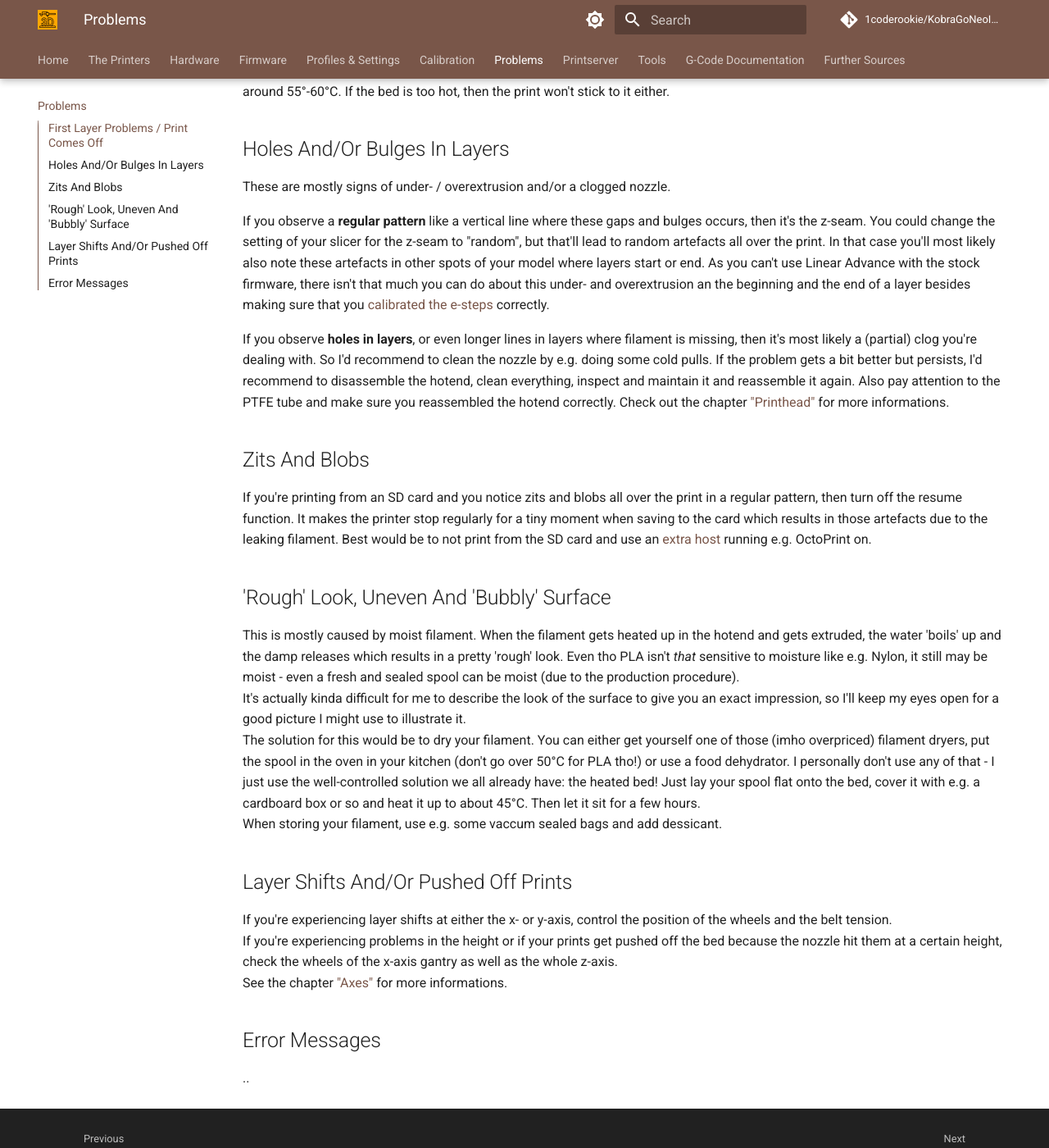
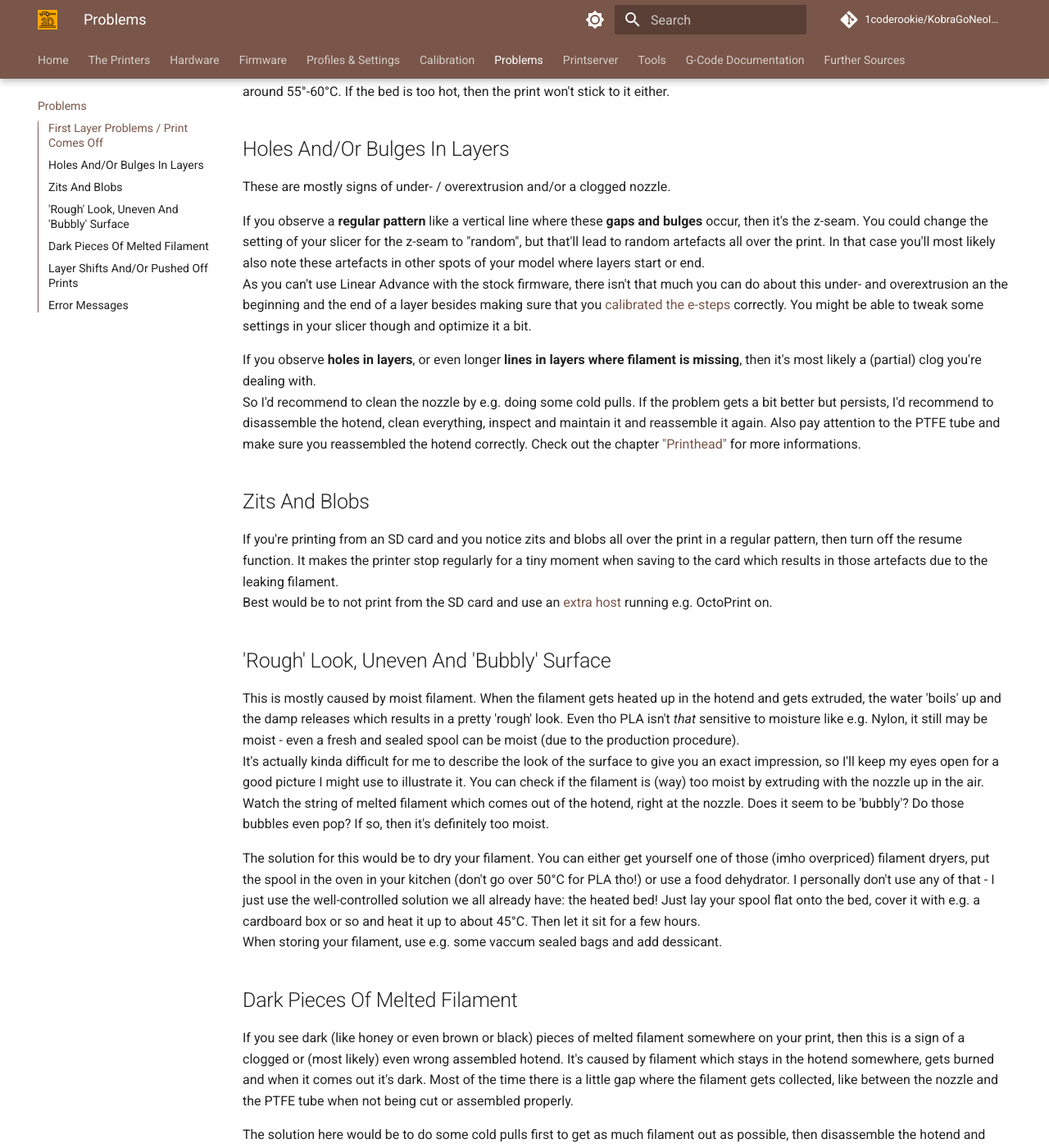
Before and after one commit to 1coderookie/KobraGoNeoInsights, an MkDocs documentation site: the page built from docs/problems.md, in a window 1280 px wide and 1400 px high, scrolled down 719 px. Shown: the whole window at 82% size. Built offline with MkDocs 1.6.1 and Material for MkDocs 9.7.7, drawn with Linux system fonts in a browser that asks for light colours; comment, search, counter and statistics services are not loaded; some of the changed text lies outside the part shown.

Commit message:
Update problems.md

```diff
--- a/docs/problems.md
+++ b/docs/problems.md
@@ -21,18 +21,27 @@ Also make sure that you chose the correct temperature of the bed for the filamen
 ## Holes And/Or Bulges In Layers
 These are mostly signs of under- / overextrusion and/or a clogged nozzle.
 
-If you observe a **regular pattern** like a vertical line where these gaps and bulges occurs, then it's the z-seam. You could change the setting of your slicer for the z-seam to "random", but that'll lead to random artefacts all over the print. In that case you'll most likely also note these artefacts in other spots of your model where layers start or end. As you can't use Linear Advance with the stock firmware, there isn't that much you can do about this under- and overextrusion an the beginning and the end of a layer besides making sure that you [calibrated the e-steps](calibration.md#calibrating-e-steps) correctly.
+If you observe a **regular pattern** like a vertical line where these **gaps and bulges** occur, then it's the z-seam. You could change the setting of your slicer for the z-seam to "random", but that'll lead to random artefacts all over the print. In that case you'll most likely also note these artefacts in other spots of your model where layers start or end.
+As you can't use Linear Advance with the stock firmware, there isn't that much you can do about this under- and overextrusion an the beginning and the end of a layer besides making sure that you [calibrated the e-steps](calibration.md#calibrating-e-steps) correctly. You might be able to tweak some settings in your slicer though and optimize it a bit.
 
-If you observe **holes in layers**, or even longer lines in layers where filament is missing, then it's most likely a (partial) clog you're dealing with. So I'd recommend to clean the nozzle by e.g. doing some cold pulls. If the problem gets a bit better but persists, I'd recommend to disassemble the hotend, clean everything, inspect and maintain it and reassemble it again. Also pay attention to the PTFE tube and make sure you reassembled the hotend correctly. Check out the chapter ["Printhead"](hardware/printhead.md) for more informations.
+If you observe **holes in layers**, or even longer **lines in layers where filament is missing**, then it's most likely a (partial) clog you're dealing with.
+So I'd recommend to clean the nozzle by e.g. doing some cold pulls. If the problem gets a bit better but persists, I'd recommend to disassemble the hotend, clean everything, inspect and maintain it and reassemble it again. Also pay attention to the PTFE tube and make sure you reassembled the hotend correctly. Check out the chapter ["Printhead"](hardware/printhead.md) for more informations.
 
 ## Zits And Blobs
-If you're printing from an SD card and you notice zits and blobs all over the print in a regular pattern, then turn off the resume function. It makes the printer stop regularly for a tiny moment when saving to the card which results in those artefacts due to the leaking filament. Best would be to not print from the SD card and use an [extra host](printserver.md) running e.g. OctoPrint on.
+If you're printing from an SD card and you notice zits and blobs all over the print in a regular pattern, then turn off the resume function. It makes the printer stop regularly for a tiny moment when saving to the card which results in those artefacts due to the leaking filament.
+Best would be to not print from the SD card and use an [extra host](printserver.md) running e.g. OctoPrint on.
 
 ## 'Rough' Look, Uneven And 'Bubbly' Surface
 This is mostly caused by moist filament. When the filament gets heated up in the hotend and gets extruded, the water 'boils' up and the damp releases which results in a pretty 'rough' look. Even tho PLA isn't *that* sensitive to moisture like e.g. Nylon, it still may be moist - even a fresh and sealed spool can be moist (due to the production procedure).
-It's actually kinda difficult for me to describe the look of the surface to give you an exact impression, so I'll keep my eyes open for a good picture I might use to illustrate it.
+It's actually kinda difficult for me to describe the look of the surface to give you an exact impression, so I'll keep my eyes open for a good picture I might use to illustrate it.  You can check if the filament is (way) too moist by extruding with the nozzle up in the air. Watch the string of melted filament which comes out of the hotend, right at the nozzle. Does it seem to be 'bubbly'? Do those bubbles even pop? If so, then it's definitely too moist.
+
 The solution for this would be to dry your filament. You can either get yourself one of those (imho overpriced) filament dryers, put the spool in the oven in your kitchen (don't go over 50°C for PLA tho!) or use a food dehydrator. I personally don't use any of that - I just use the well-controlled solution we all already have: the heated bed! Just lay your spool flat onto the bed, cover it with e.g. a cardboard box or so and heat it up to about 45°C. Then let it sit for a few hours.
 When storing your filament, use e.g. some vaccum sealed bags and add dessicant.
+
+## Dark Pieces Of Melted Filament
+If you see dark (like honey or even brown or black) pieces of melted filament somewhere on your print, then this is a sign of a clogged or (most likely) even wrong assembled hotend. It's caused by filament which stays in the hotend somewhere, gets burned and when it comes out it's dark. Most of the time there is a little gap where the filament gets collected, like between the nozzle and the PTFE tube when not being cut or assembled properly.
+
+The solution here would be to do some cold pulls first to get as much filament out as possible, then disassemble the hotend and inspect it. Pay attention to the PTFE tube as well. When reassembling, make sure everything sits in place as it should and the tube is long enough to hit the nozzle (and at the Neo it also has to go up to the extruder gear as well). The tube needs to be cut perpendicular as well. If any gap occurs, the melted filament will stick there again and get burned and the problem will occur again.
 
 ## Layer Shifts And/Or Pushed Off Prints
 If you're experiencing layer shifts at either the x- or y-axis, control the position of the wheels and the belt tension.
```
